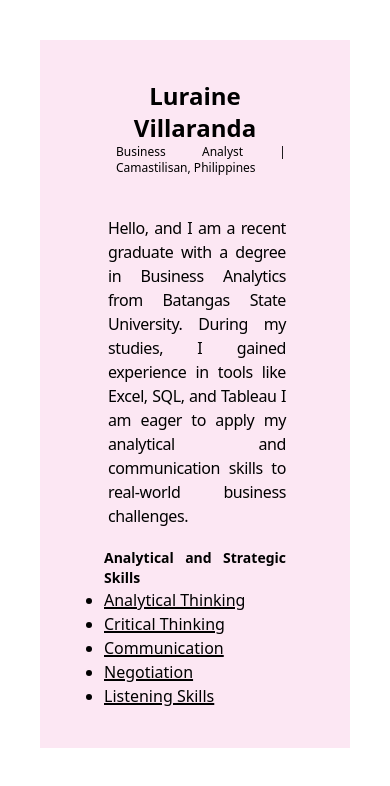
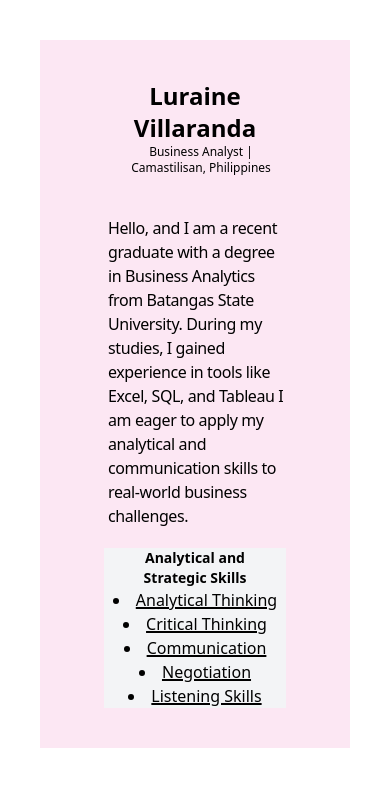
Before and after one commit to ure23/Tailwind-101, a website: page index.html in a window 390 px wide. Drawn offline with Linux system fonts and the light colour scheme.

Commit message:
Responsive Design

```diff
--- a/index.html
+++ b/index.html
@@ -7,21 +7,21 @@
 </head>
 <body>
 
-<section class="bg-pink-100 px-16 py-10 m-10 text-center ">
-    <h1 class="text-2xl font-bold ">Luraine Villaranda</h1>
+<section class="bg-pink-100 px-16 py-10 m-10 text-center md:bg-green-100 lg:bg-yellow-100 xl:bg-blue-100">
+    <h1 class="text-2xl font-bold md:text-left ">Luraine Villaranda</h1>
 
     <div>
-        <p class="ml-3 font-sans text-xs text-justify font-light">Business Analyst | Camastilisan, Philippines</p>
+        <p class="ml-3 text-center font-sans text-xs font-light md:text-left md:font-bold">Business Analyst | Camastilisan, Philippines</p>
     </div>
 
-    <div class=" mt-10 ml-1 text-base font-sans text-justify tracking-tight">
+    <div class=" mt-10 ml-1 text-base font-sans text-left tracking-tight">
         <p>Hello, and I am a recent graduate with a degree in Business Analytics from Batangas State University. During my studies, I gained experience in tools like Excel, SQL, and Tableau I am eager to apply my analytical and communication skills to real-world business challenges.
         </p>
     </div>
 
-    <div>
-        <h3 class=" font-bold text-sm text-justify mt-5 decoration-black">Analytical and Strategic Skills</h3>
-        <ul class="list-disc list-outside text-justify underline decoration-solid decoration-2">
+    <div class="bg-gray-100 px-2 mt-5 md:bg-violet-200 lg:bg-red-100 xl:bg-yellow-100">
+        <h3 class=" font-bold text-sm text-center mt-5 decoration-black md:text-left">Analytical and Strategic Skills</h3>
+        <ul class="list-disc list-inside underline decoration-solid decoration-2 text-center md:text-left md:italic">
             <li>Analytical Thinking</li>
             <li>Critical Thinking</li>
             <li>Communication</li>
```
Also changed, not shown: src/output.css.
